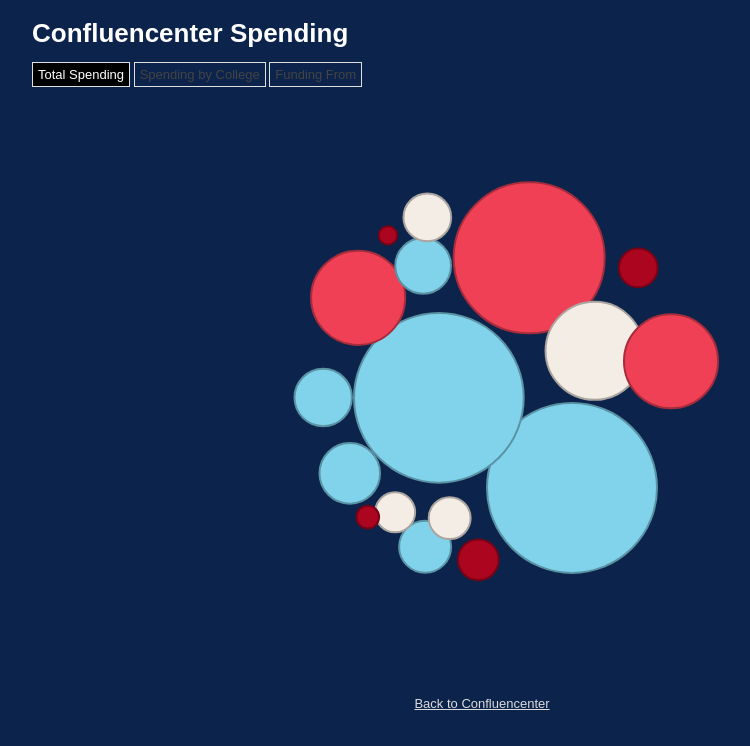
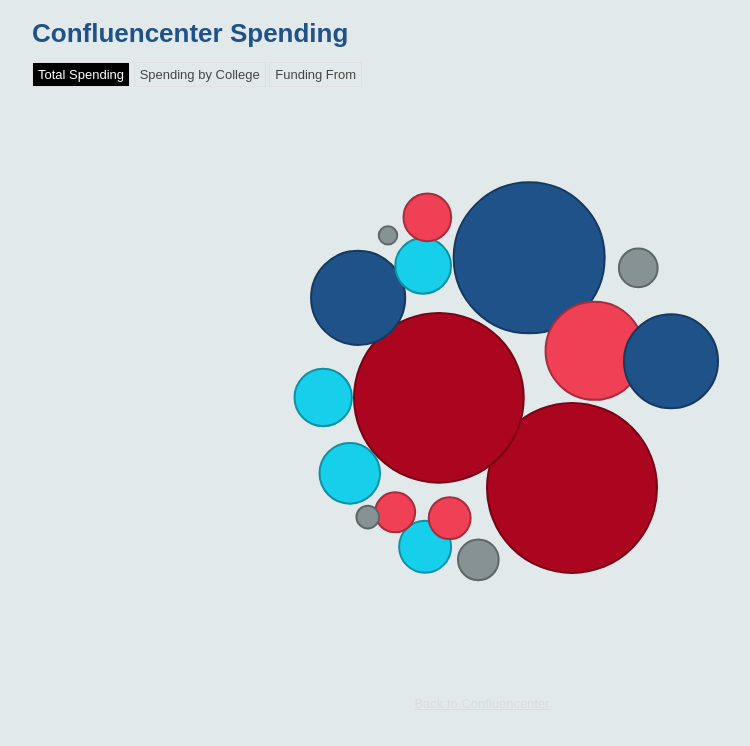
Before and after one commit to rohansinha16/ConfluenAwards, a plain HTML site: page index.html in a window 1280 px wide. Shown: the whole page, without its empty margins (158-908 px from the left). Drawn offline with Linux system fonts and the light colour scheme.

Commit message:
color changes

```diff
--- a/css/bubble_chart.css
+++ b/css/bubble_chart.css
@@ -36,13 +36,13 @@ a, a:visited, a:active {
 
 .college {
   font-size: 21px;
-  fill: #ffffff;
+  fill: #1e5288;
   cursor: default;
 }
 
 .funding {
   font-size: 21px;
-  fill: #ffffff;
+  fill: #1e5288;
   cursor: default;
 }
 
--- a/index.html
+++ b/index.html
@@ -11,9 +11,9 @@
 	<link rel="stylesheet" href="css/bubble_chart.css">
 	<link rel="stylesheet" href="css/legend.css">
 </head>
-<body bgcolor="#0c234b">
+<body bgcolor="#e2e9eb">
 	<div class="container">
-		<h1 style="color:white">Confluencenter Spending</h1>
+		<h1 style="color:#1e5288">Confluencenter Spending</h1>
 		<div id="toolbar">
 			<a href="#" id="all" class="button active">Total Spending</a>
 			<a href="#" id="college" class="button">Spending by College</a>
--- a/src/bubble_chart.js
+++ b/src/bubble_chart.js
@@ -83,8 +83,8 @@ function bubbleChart() {
 
 	// Nice looking colors - no reason to buck the trend
 	var fillColor = d3.scale.ordinal()
-		.domain(['Director’s Discretionary Award', 'Innovation Farm Grant', 'Faculty Collaboration Grant', 'Graduate Fellowship'])
-		.range(['#81d3eb', '#ab0520', '#ef4056', '#f4ede5']);
+		.domain(['Director’s Discretionary Award', 'Innovation Farm Grant', 'Faculty Collaboration Grant', 'Graduate Fellowship', 'UA 1885 / UA Excellence Award'])
+		.range(['#16cfeb', '#879295', '#1e5288', '#ef4056','#ab0520']);
 
 	// Sizes bubbles based on their area instead of raw radius
 	var radiusScale = d3.scale.pow()
```
